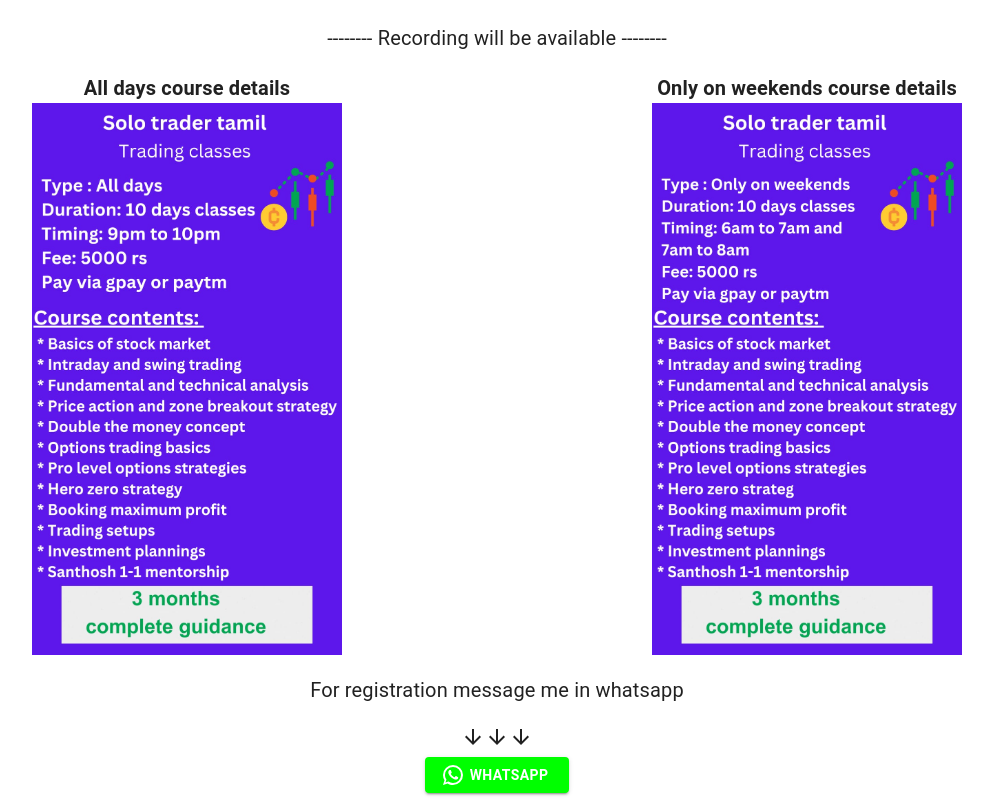
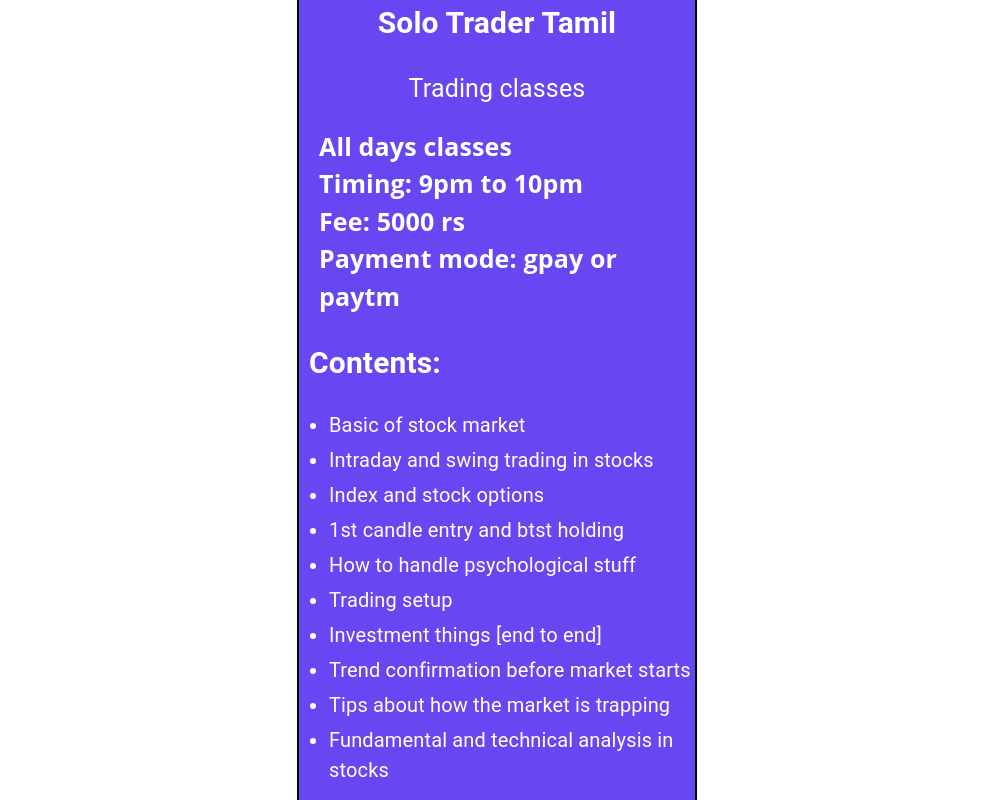
Before and after one commit to Santhosh-M-R/solo, a React (Create React App) app: page / in a window 1280 px wide. Shown: the part 2460-3260 px from the top of the page, without its empty margins (143-1136 px from the left). Built offline with nearby package versions, Linux system fonts and the light colour scheme.

Commit message:
modified contents and replaced image with code

```diff
--- a/src/CourseDetails.jsx
+++ b/src/CourseDetails.jsx
@@ -5,6 +5,7 @@
 import { Button } from "@mui/material";
 import WhatsAppIcon from "@mui/icons-material/WhatsApp";
 import ArrowDownwardIcon from "@mui/icons-material/ArrowDownward";
+
 const Logo = styled.img`
   @media only screen and (max-width: 600px) {
     width: 80%;
@@ -73,44 +74,170 @@
       text-align: center;
     }
   }
+
+  @media only screen and (min-width: 610px) {
+    width: 600px;
+    margin: 0 auto;
+    padding: 0 auto;
+    > .heading > p {
+      font-size: 30px;
+    }
+
+    > .timing {
+      padding: 30px 10px 0 30px;
+
+      p {
+        font-size: 30px;
+      }
+    }
+
+    > .class-content {
+      padding-left: 20px;
+
+      h2 {
+        font-size: 30px;
+      }
+
+      ul {
+        padding-left: 30px;
+      }
+
+      .guidance {
+        font-size: 30px;
+        padding: 20px;
+      }
+    }
+  }
 `;
+
+
+const CourseContent = styled.div`
+  background: rgb(102, 71, 242);
+  padding: 15px;
+  width: 400px;
+  color: white;
+  margin: 0;
+  padding: 0;
+  border: 2px solid black;
+  border-radius: 10px;
+
+  > .heading > p {
+    font-size: 25px;
+    padding: 0;
+    margin: 0;
+  }
+
+  > .timing {
+    padding: 20px 5px 0 20px;
+
+    p {
+      margin: 0;
+      padding: 0;
+      text-align: left;
+      font-size: 25px;
+      font-family: 'Open Sans', sans-serif;
+      font-weight: bold;
+    }
+  }
+
+  > .class-content {
+    padding-left: 10px;
+    text-align: left;
+
+    h2 {
+      text-align: left;
+    }
+
+    ul {
+      list-style-type: disc;
+      padding-left: 20px;
+    }
+
+    /* Optional: Style individual list items */
+    li {
+      margin-bottom: 5px;
+    }
+
+    .guidance {
+      text-align: center;
+      font-size: 25px;
+      font-family: 'Open Sans', sans-serif;
+      font-weight: bold;
+      padding: 15px;
+    }
+  }
+
+
+`;
+
+
 const CourseDetails = () => {
   return (
     <>
       <CourseMessage>
         <h2>Course Details</h2>
         <div className="course-info">
-          <p> Mode of training : Online via zoom </p>
-          <b>Namme course la two timings eruku <br /><br /></b>
+          <p>Mode of training: Online via zoom</p>
+          <b>Namme course timings <br /></b>
 
           <b className="timing">
-            1. All days 9pm to 10pm <br /> <br /> 2. Only on weekends <br/> saturday and sunday <br /> 6am - 7am and
-            7am - 8am
+            All days 9pm to 10pm <br />
+            Everyday classes.... <br />
+            Recording will be provided <br />for everyday classes
           </b>
-          <p> -------- Recording will be available --------</p>
+          <br />
 
           <div className="both-course">
-
-
-          <div className="daily">
+            {/* <div className="daily">
               <b>All days course details</b>
               <Logo
                 src={alldays}
                 alt="alldays"
                 style={{ alignItems: "center" }}
               ></Logo>
+            </div> */}
+            <CourseContent>
+              <div className="heading">
+                <h2>Solo Trader Tamil</h2>
+                <p>Trading classes</p>
               </div>
-          <div className="satandsun">
+              <div className="timing">
+                <p>All days classes</p>
+                <p>Timing: 9pm to 10pm</p>
+                <p>Fee: 5000 rs</p>
+                <p>Payment mode: gpay or paytm</p>
+              </div>
+
+              <div className="class-content">
+                <h2>Contents:</h2>
+                <ul>
+                  <li>Basic of stock market</li>
+                  <li>Intraday and swing trading in stocks</li>
+                  <li>Index and stock options</li>
+                  <li>1st candle entry and btst holding</li>
+                  <li>How to handle psychological stuff</li>
+                  <li>Trading setup</li>
+                  <li>Investment things [end to end]</li>
+                  <li>Trend confirmation before market starts</li>
+                  <li>Tips about how the market is trapping</li>
+                  <li>Fundamental and technical analysis in stocks</li>
+                </ul>
+
+                <div className="guidance">Complete guidance and support after classes</div>
+              </div>
+            </CourseContent>
+
+            {/* <div className="satandsun">
               <b>Only on weekends course details</b>
               <Logo
                 src={weekend}
                 alt="weekend"
                 style={{ alignItems: "center" }}
               ></Logo>
-          </div>
+            </div> */}
           </div>
           <div className="registration">
-            <p> For registration message me in whatsapp</p>
+            <p>For registration message me in whatsapp</p>
             <p style={{ margin: "0" }}>
               <ArrowDownwardIcon />
               <ArrowDownwardIcon />
@@ -138,4 +265,5 @@
   );
 };
 
+
 export default CourseDetails;
```
Lines whose indentation alone changed are shown as unchanged.
